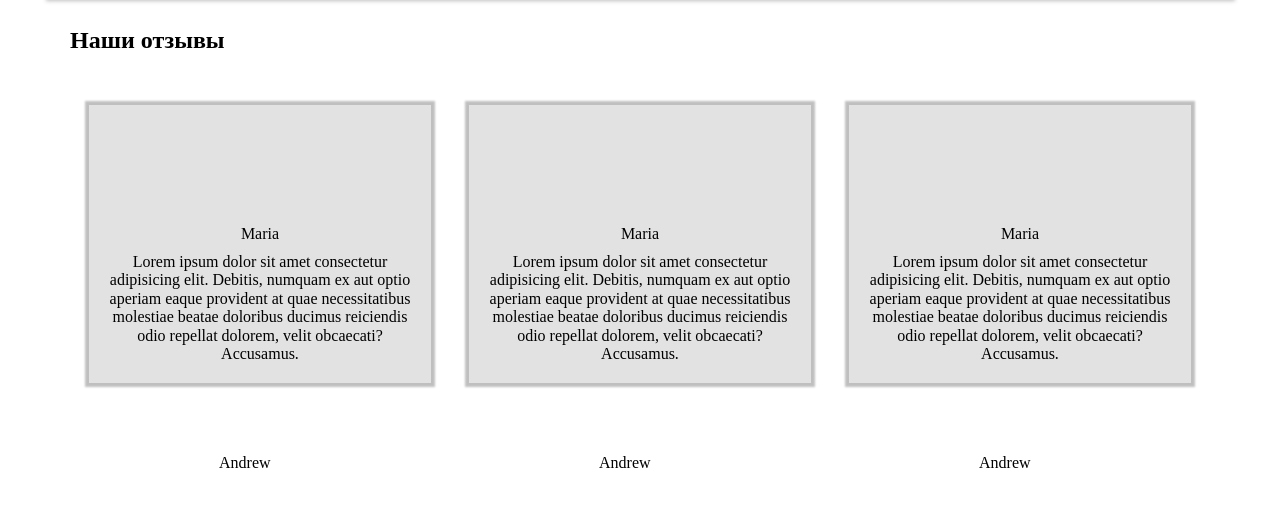
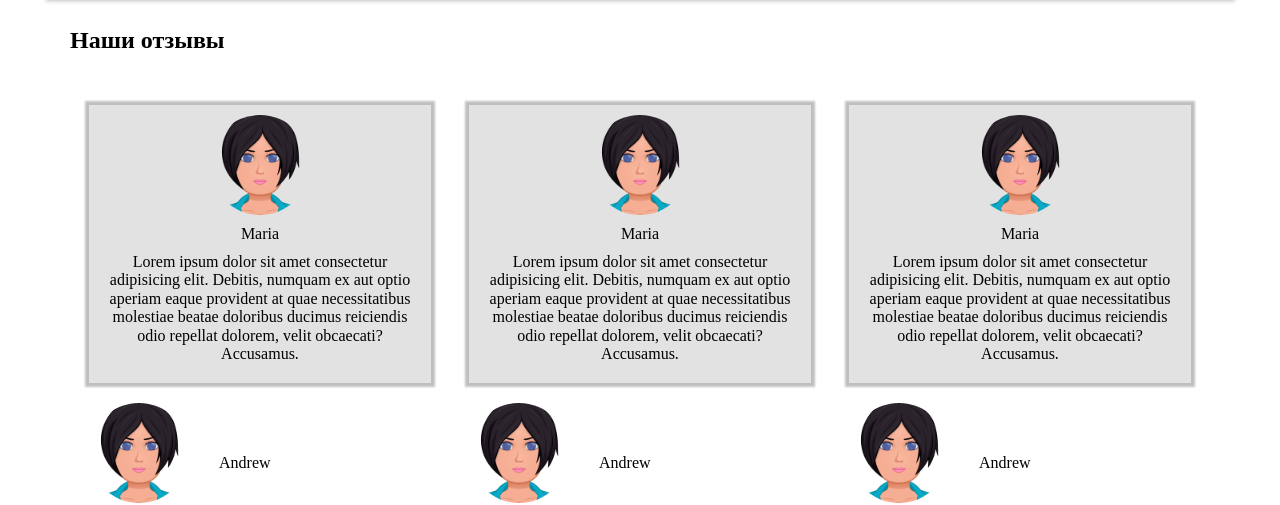
Before and after one commit to SergeiKorshunov/Cleaning, a website: page reviews.html in a window 1280 px wide. Shown: the part 298-803 px from the top of the page. Drawn offline with nearby package versions, Linux system fonts and the light colour scheme; the site is published under a folder, as on GitHub Pages, so addresses that start at the root find nothing; files whose address does not match are found by name.

Commit message:
changeImg

```diff
--- a/reviews.html
+++ b/reviews.html
@@ -74,42 +74,42 @@
             <div class="reviews">
                 <div class="reviews-block">
                     <div class="img-author">
-                        <img src="/dest/img/avatar.png" alt="">
+                        <img src="dest/img/avatar.png" alt="">
                     </div>
                     <p class="name-author">Maria</p>
                     <p class="recense-author">Lorem ipsum dolor sit amet consectetur adipisicing elit. Debitis, numquam ex aut optio aperiam eaque provident at quae necessitatibus molestiae beatae doloribus ducimus reiciendis odio repellat dolorem, velit obcaecati? Accusamus.</p>
                 </div>
                 <div class="reviews-block">
                     <div class="img-author">
-                        <img src="/dest/img/avatar.png" alt="">
+                        <img src="dest/img/avatar.png" alt="">
                     </div>
                     <p class="name-author">Maria</p>
                     <p class="recense-author">Lorem ipsum dolor sit amet consectetur adipisicing elit. Debitis, numquam ex aut optio aperiam eaque provident at quae necessitatibus molestiae beatae doloribus ducimus reiciendis odio repellat dolorem, velit obcaecati? Accusamus.</p>
                 </div>
                 <div class="reviews-block">
                     <div class="img-author">
-                        <img src="/dest/img/avatar.png" alt="">
+                        <img src="dest/img/avatar.png" alt="">
                     </div>
                     <p class="name-author">Maria</p>
                     <p class="recense-author">Lorem ipsum dolor sit amet consectetur adipisicing elit. Debitis, numquam ex aut optio aperiam eaque provident at quae necessitatibus molestiae beatae doloribus ducimus reiciendis odio repellat dolorem, velit obcaecati? Accusamus.</p>
                 </div>
                 <div class="reviews-block-2">
                     <div class="img-author-2">
-                        <img src="/dest/img/avatar.png" alt="">
+                        <img src="dest/img/avatar.png" alt="">
                     </div>
                     <div class="reviews-author-name">Andrew</div>
                     <div class="reviews-content">Lorem ipsum dolor sit amet consectetur adipisicing elit. Reprehenderit dolorum molestias vel laudantium tempore ipsum quo iste temporibus dignissimos reiciendis.</div>
                 </div>
                 <div class="reviews-block-2">
                     <div class="img-author-2">
-                        <img src="/dest/img/avatar.png" alt="">
+                        <img src="dest/img/avatar.png" alt="">
                     </div>
                     <div class="reviews-author-name">Andrew</div>
                     <div class="reviews-content">Lorem ipsum dolor sit amet consectetur adipisicing elit. Reprehenderit dolorum molestias vel laudantium tempore ipsum quo iste temporibus dignissimos reiciendis.</div>
                 </div>
                 <div class="reviews-block-2">
                     <div class="img-author-2">
-                        <img src="/dest/img/avatar.png" alt="">
+                        <img src="dest/img/avatar.png" alt="">
                     </div>
                     <div class="reviews-author-name">Andrew</div>
                     <div class="reviews-content">Lorem ipsum dolor sit amet consectetur adipisicing elit. Reprehenderit dolorum molestias vel laudantium tempore ipsum quo iste temporibus dignissimos reiciendis.</div>
```
